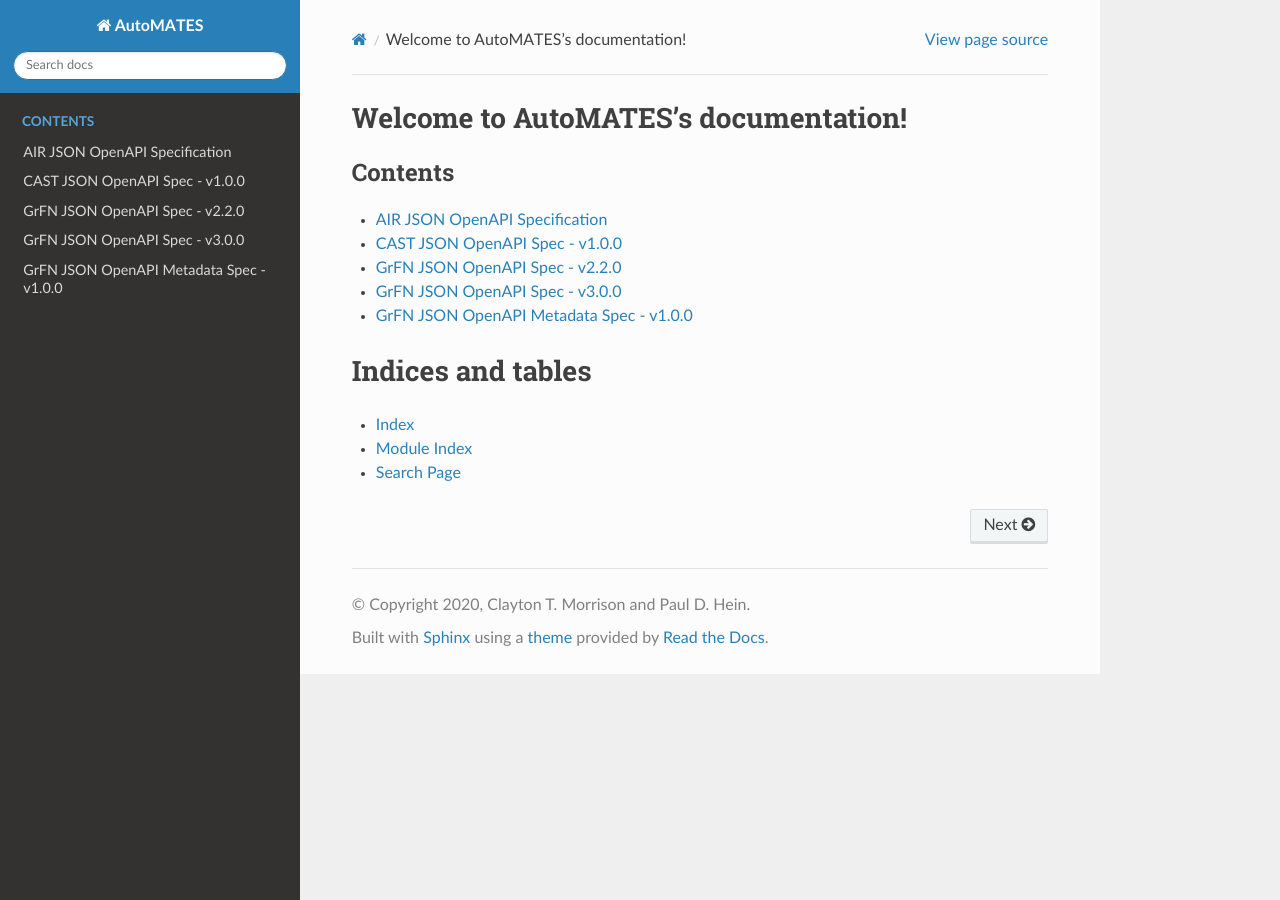
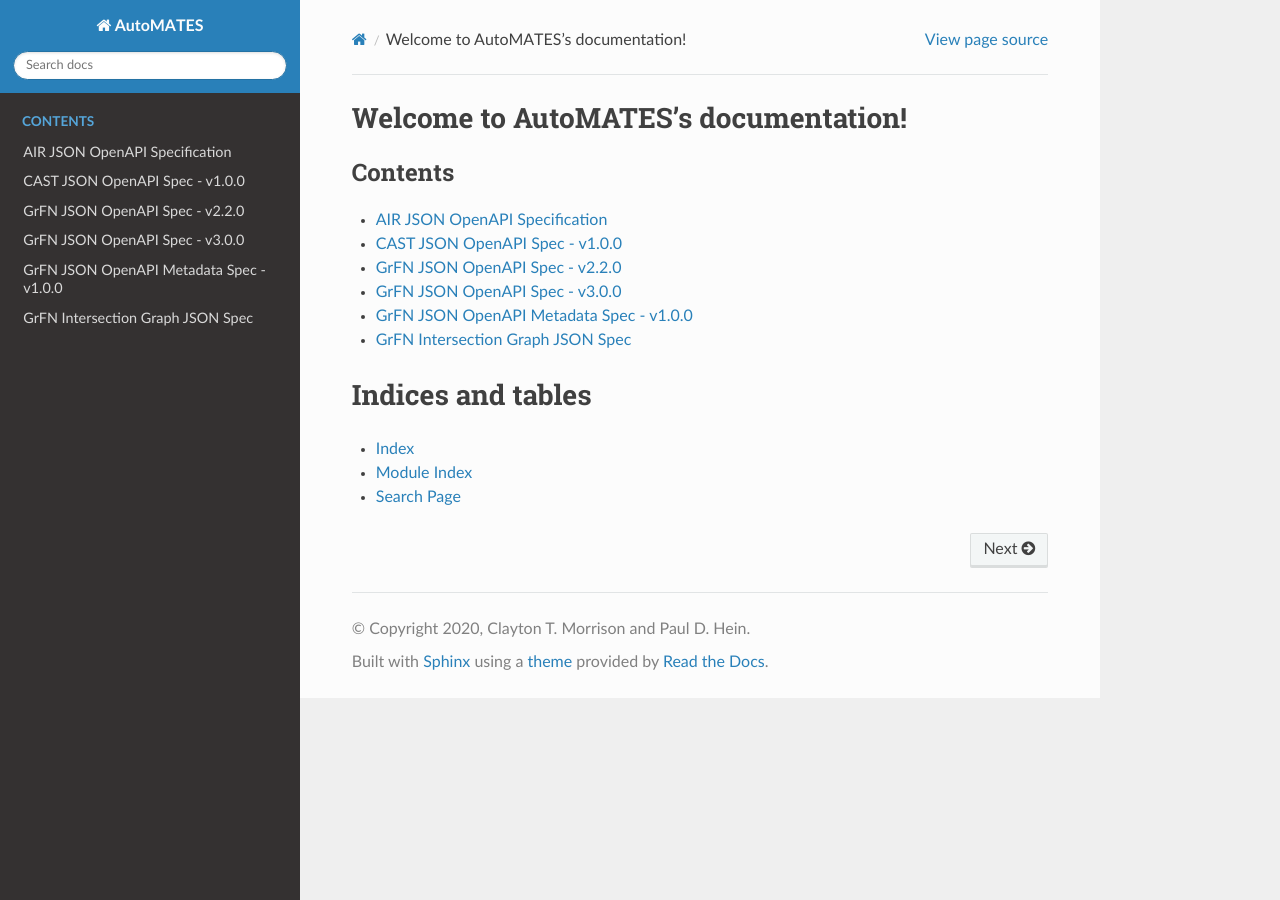
Before and after one commit to ml4ai/automates-v2, a Sphinx documentation site: the page built from docs/source/index.rst, in a window 1280 px wide. Built offline with Sphinx 7.4.7 and the Read the Docs theme 2.0.0, drawn with Linux system fonts in a browser that asks for light colours; pages that are not in the unit, such as notebooks, are missing from menus.

```diff
--- a/docs/source/index.rst
+++ b/docs/source/index.rst
@@ -15,6 +15,7 @@
    grfn_openapi_v2.2.0
    grfn_openapi_v3.0.0
    grfn_openapi_metadata
+   gfrn_intersection_graph
 
 
 Indices and tables
```
Also changed, not shown: 1 other file.
